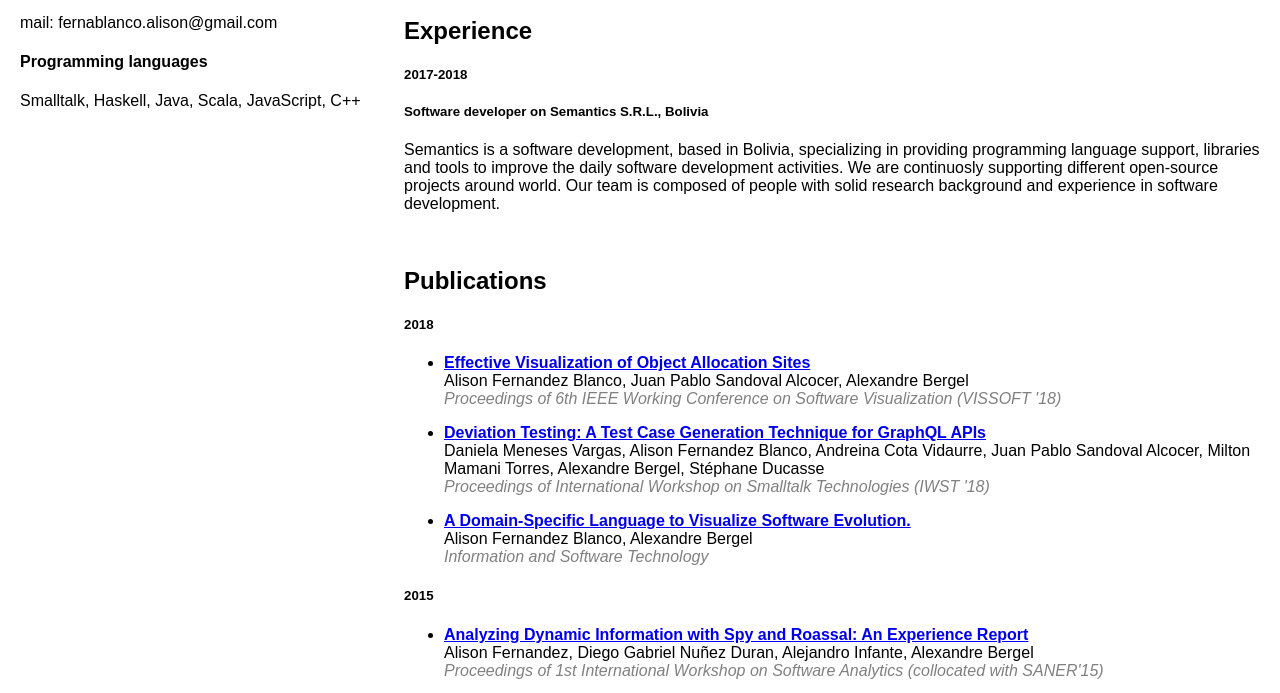
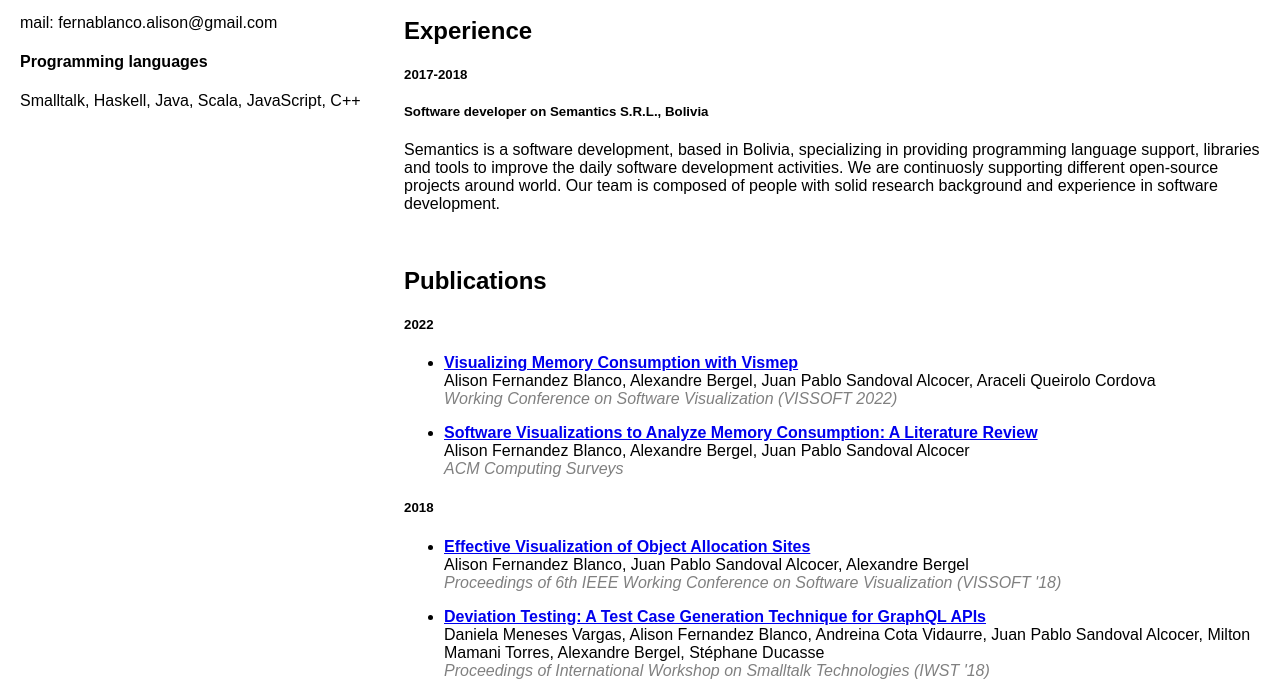
Before and after one commit to Balison/Balison.github.io, a plain HTML site: page index.html in a window 1280 px wide. Shown: the part 403-1096 px from the top of the page. Drawn offline with Linux system fonts and the light colour scheme.

Commit message:
Updating

```diff
--- a/index.html
+++ b/index.html
@@ -165,6 +165,16 @@ Previously at midyear of 2017, I've studied on the <a href="http://www.umss.edu.
 <p>Semantics is a software development, based in Bolivia, specializing in providing programming language support, libraries and tools to improve the daily software development activities. We are continuosly supporting different open-source projects around world. Our team is composed of people with solid research background and experience in software development.</p>
 <br>
 <h2 id="publications">Publications</h2>
+<h5>2022</h5>
+<ul>
+<li>
+<p class="journal"> <strong> <a href="https://ieeexplore.ieee.org/abstract/document/9978333">Visualizing Memory Consumption with Vismep </a></strong> <br> Alison Fernandez Blanco, Alexandre Bergel, Juan Pablo Sandoval Alcocer, Araceli Queirolo Cordova <br> <em>
+Working Conference on Software Visualization (VISSOFT 2022)</em></p>
+</li>
+<li>
+<p class="journal"> <strong> <a href="https://dl.acm.org/doi/abs/10.1145/3485134">Software Visualizations to Analyze Memory Consumption: A Literature Review </a> </strong> <br> Alison Fernandez Blanco, Alexandre Bergel, Juan Pablo Sandoval Alcocer <br> <em>ACM Computing Surveys </em> </p>
+</li>
+</ul>
 <h5>2018</h5>
 <ul>
 <li><p class="journal"> <strong> <a href="http://bergel.eu/MyPapers/Fern18a.pdf">Effective Visualization of Object Allocation Sites </a>
```
